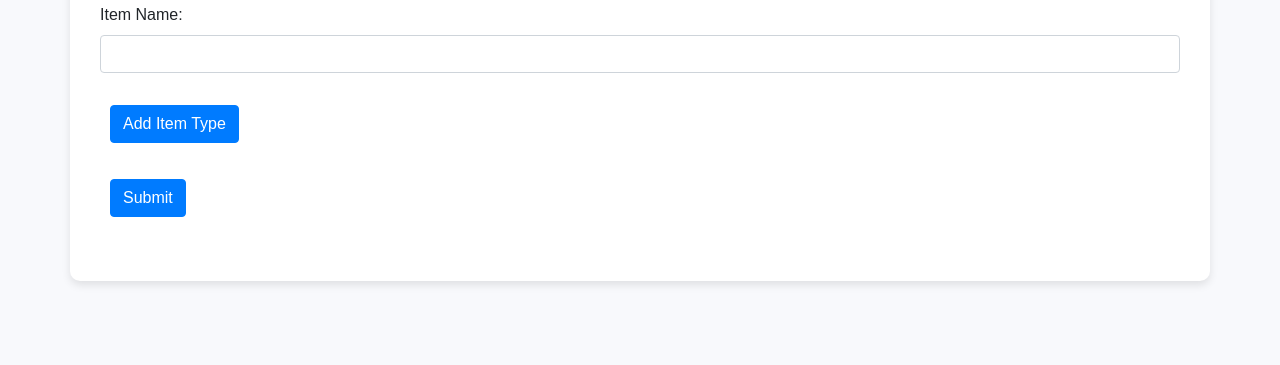
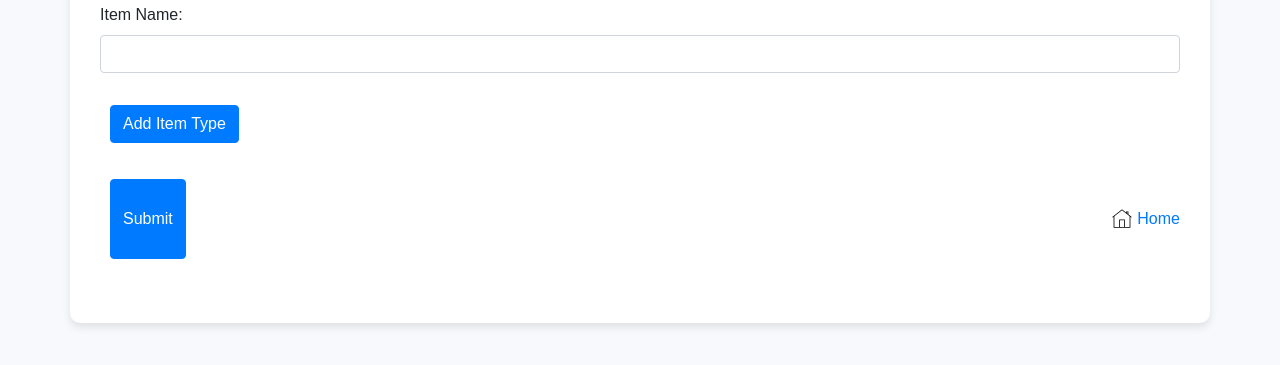
Before and after one commit to muhammedanshifpoothanari/cateringFrontend2, a website: page dataEntry.html in a window 1280 px wide. Shown: the part 163-528 px from the top of the page. Drawn offline with nearby package versions, Linux system fonts and the light colour scheme; some packages are replaced by stand-ins of ours; no server answers; a script that the page names is missing.

Commit message:
data entry home button added

```diff
--- a/dataEntry.html
+++ b/dataEntry.html
@@ -117,7 +117,17 @@
                     }
                 </script>
             </div>
-            <button type="submit" class="btn btn-primary">Submit</button>
+            <div style="display: flex;justify-content: space-between;">
+                <button type="submit" class="btn btn-primary">Submit</button>
+                <a href="dashboard"    style="border: #9D4BFF;">
+                    <div style="display: flex;align-items: center;gap: 5px;">
+                      <svg xmlns="http://www.w3.org/2000/svg" x="0px" y="0px" width="20" height="100" viewBox="0 0 50 50">
+                        <path d="M 24.962891 1.0546875 A 1.0001 1.0001 0 0 0 24.384766 1.2636719 L 1.3847656 19.210938 A 1.0005659 1.0005659 0 0 0 2.6152344 20.789062 L 4 19.708984 L 4 46 A 1.0001 1.0001 0 0 0 5 47 L 18.832031 47 A 1.0001 1.0001 0 0 0 19.158203 47 L 30.832031 47 A 1.0001 1.0001 0 0 0 31.158203 47 L 45 47 A 1.0001 1.0001 0 0 0 46 46 L 46 19.708984 L 47.384766 20.789062 A 1.0005657 1.0005657 0 1 0 48.615234 19.210938 L 41 13.269531 L 41 6 L 35 6 L 35 8.5859375 L 25.615234 1.2636719 A 1.0001 1.0001 0 0 0 24.962891 1.0546875 z M 25 3.3222656 L 44 18.148438 L 44 45 L 32 45 L 32 26 L 18 26 L 18 45 L 6 45 L 6 18.148438 L 25 3.3222656 z M 37 8 L 39 8 L 39 11.708984 L 37 10.146484 L 37 8 z M 20 28 L 30 28 L 30 45 L 20 45 L 20 28 z"></path>
+                          </svg>
+                     <div>Home</div>
+                    </div> </a>
+            </div>
+
         </form>
 
 
```
